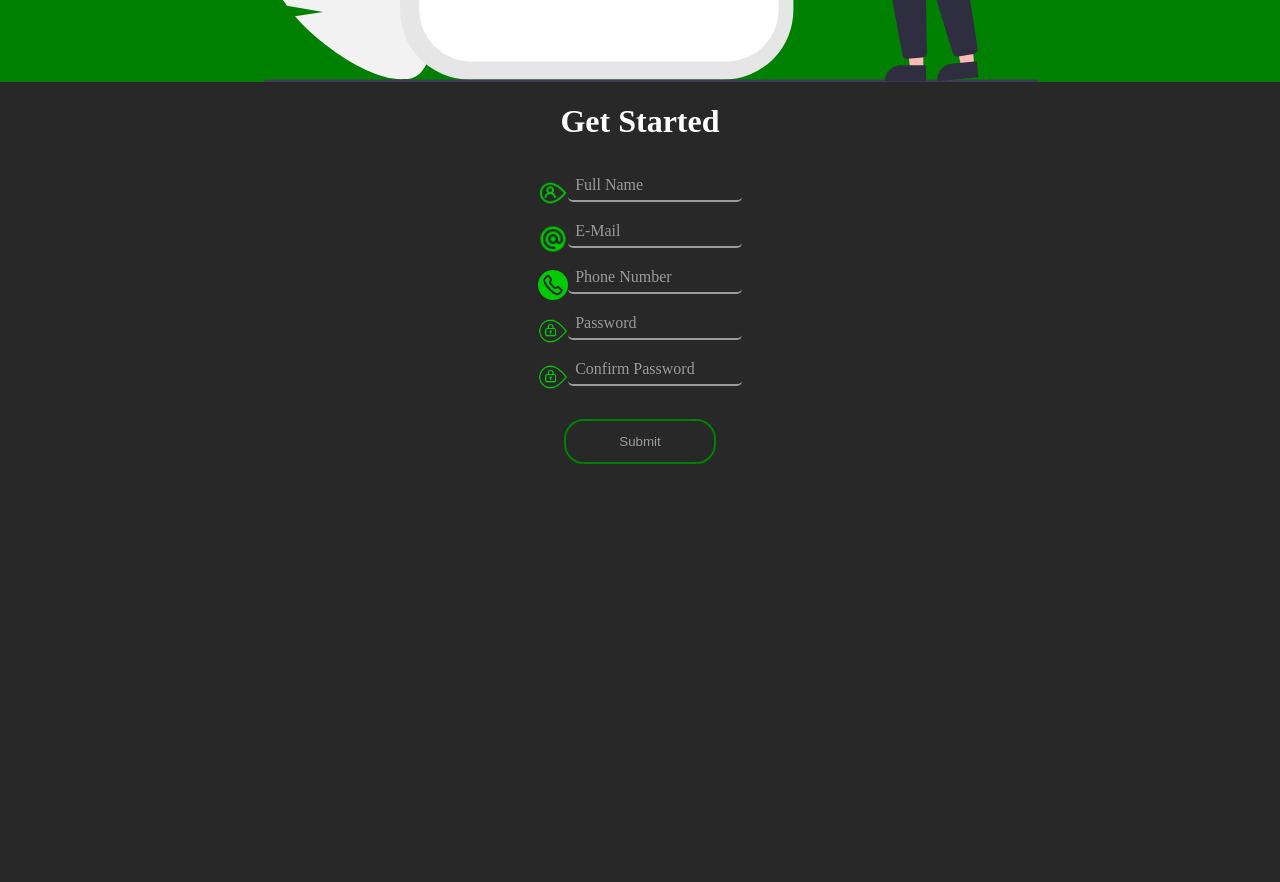
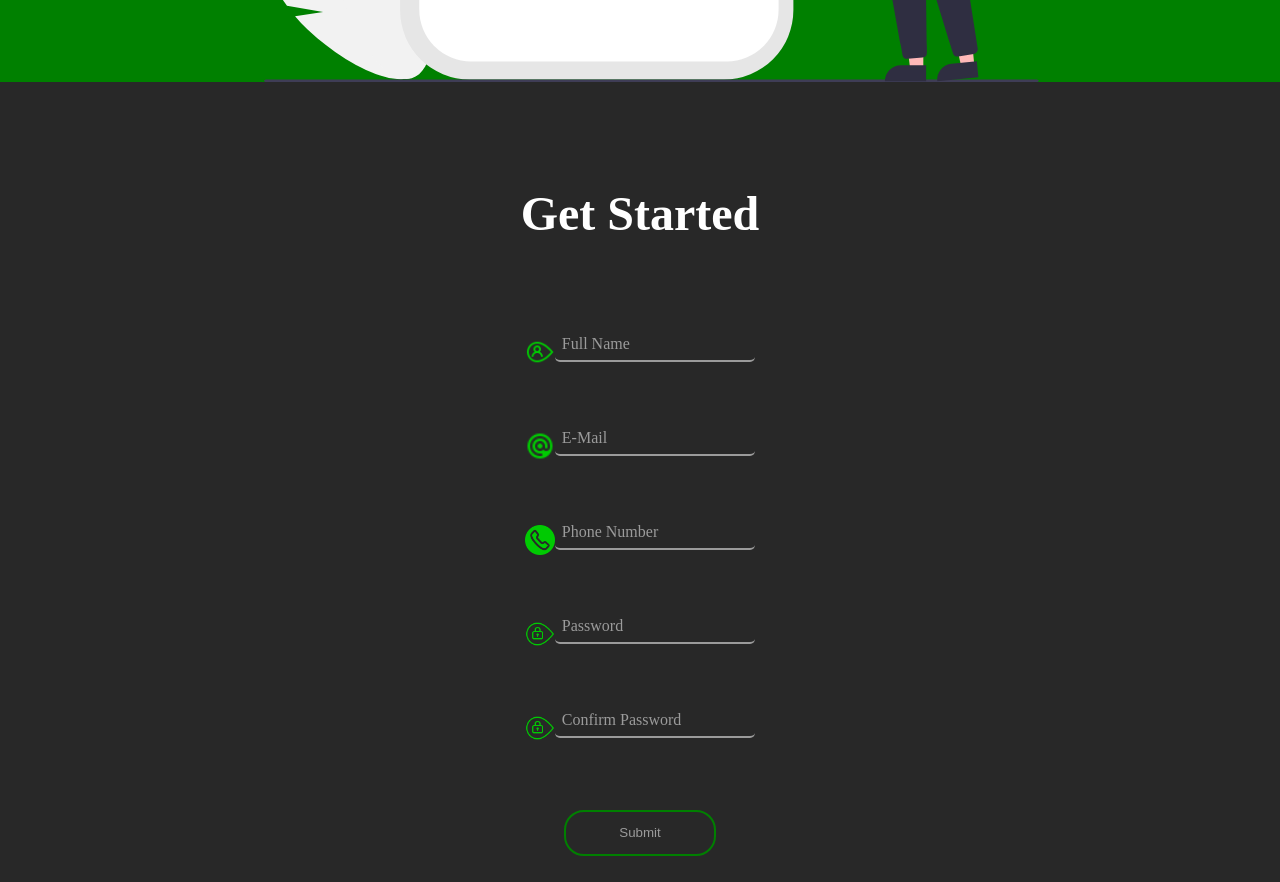
Before and after one commit to xBioTech/Sign-Up-Form, a plain HTML site: page index.html in a window 1280 px wide. Shown: the part 718-1600 px from the top of the page. Drawn offline with Linux system fonts and the light colour scheme.

Commit message:
Change sizes, margins and paddings to adjust the layout, Change scroll image behavior now the function scrolls to bottom of the page on click

```diff
--- a/index.html
+++ b/index.html
@@ -54,7 +54,7 @@
         </label>
         </div>
 
-        <button type="submit">Submit</button>
+        <button class="submitbtn" type="submit">Submit</button>
     </form>
 
 </body>
--- a/script.js
+++ b/script.js
@@ -1,9 +1,10 @@
 const form = document.querySelector(".form");
 const scrollImage = document.querySelector(".scrollimg");
+const submitButton = document.querySelector(".submitbtn")
 
 
 function scrollToForm(){
-    scrollImage.scrollIntoView({behavior: "smooth"});
+    submitButton.scrollIntoView({behavior: "smooth"});
 }
 
 scrollImage.addEventListener("click", scrollToForm);
--- a/style.css
+++ b/style.css
@@ -7,6 +7,11 @@ body{
   align-items: center;
   background-color: #282828;
   margin: 0;
+}
+
+h1{
+  padding-top: 1.5em;
+  font-size: 3rem;
 }
 
 .home{
@@ -93,7 +98,7 @@ form{
 label{
   display: flex;
   align-items: center;
-  margin-top: 1em;
+  margin-top: 4em;
 }
 
 label img{
@@ -109,7 +114,7 @@ input{
   border: none;
   border-bottom: 2.5px solid #9B9B9B;
   transition: all 0.4s;
-  width: 13em;
+  width: 15em;
 }
 
 input:valid{
@@ -117,7 +122,7 @@ input:valid{
 }
 
 input:focus{
-  width: 16em;
+  width: 20em;
 }
 
 span{
@@ -141,7 +146,7 @@ button{
   cursor: pointer;
   border: 2px solid green;
   padding: 1em 4em;
-  margin-top: 2em;
+  margin-top: 5em;
   border-radius: 20px;
   background-color: #282828;
   color: #9B9B9B;
```
